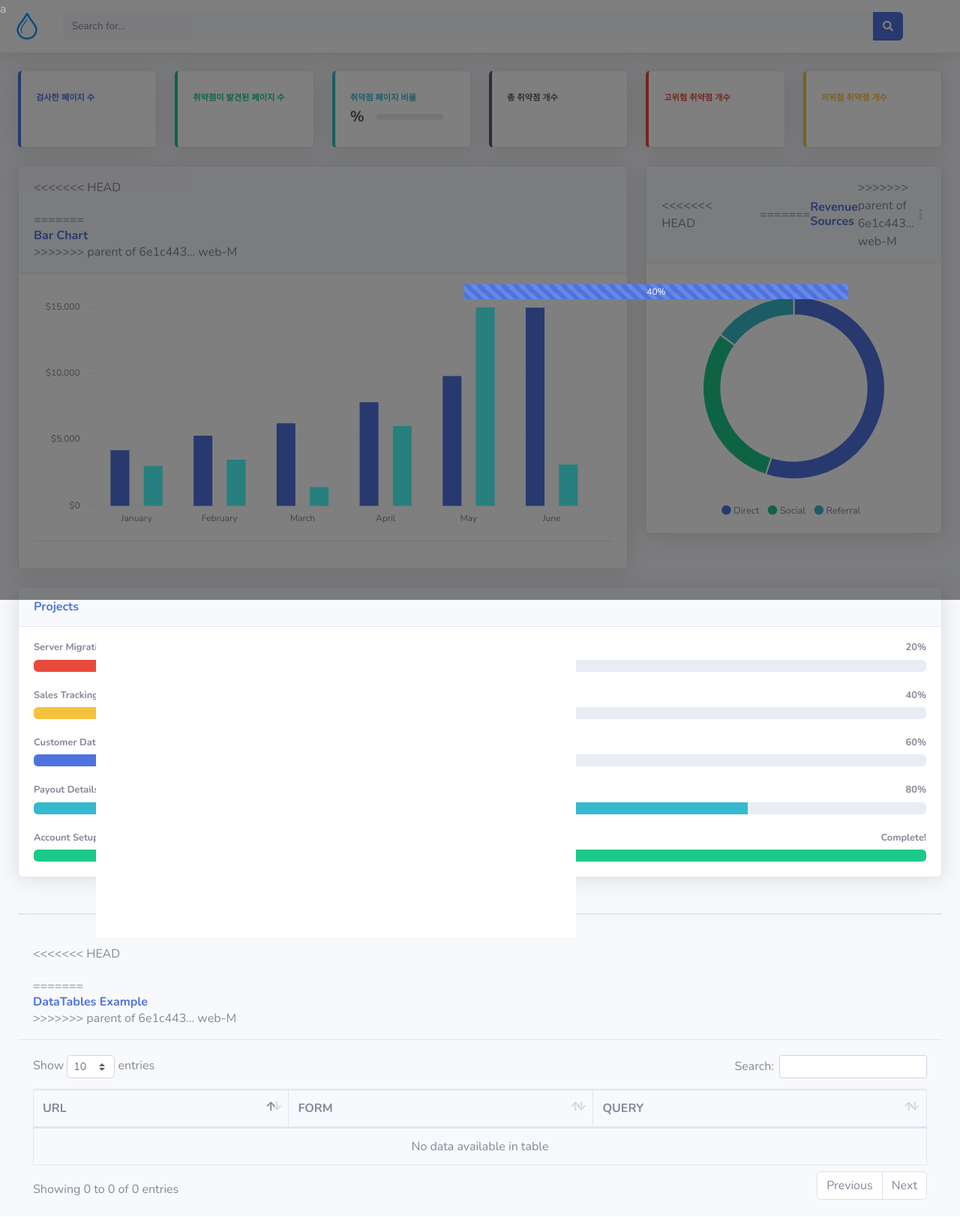
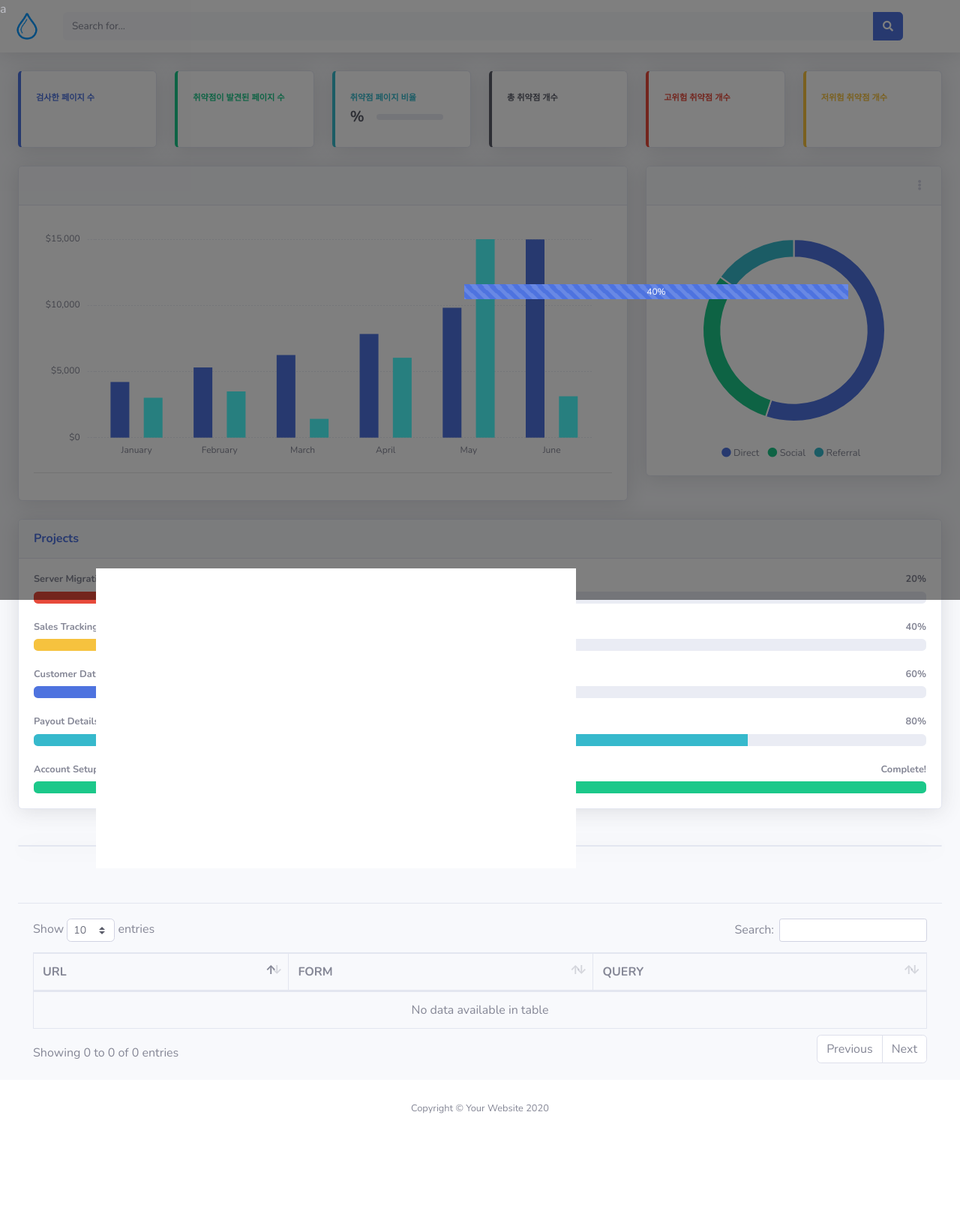
Before and after one commit to DragonCompass/SQL-Compass, a PHP site: page /result.php in a window 1280 px wide. Shown: the top 1623 px of the page at 75% size. After the commit the page ends 1485 px from the top, so only its background shows below. Run offline with PHP 8.4, Linux system fonts and the light colour scheme; data that the repository does not hold is empty.

Commit message:
Revert "Update result.php"
This reverts commit 0b12b6ecb0874ae02f3793f33529a640ccbf39dd.

```diff
--- a/web/result.php
+++ b/web/result.php
@@ -456,11 +456,7 @@
                         <div class="col-xl-8 col-lg-7">
                             <div class="card shadow mb-4">
                                 <div class="card-header py-3">
-<<<<<<< HEAD
                                     <h6 class="m-0 font-weight-bold text-light">Bar Chart</h6>
-=======
-                                    <h6 class="m-0 font-weight-bold text-primary">Bar Chart</h6>
->>>>>>> parent of 6e1c443... web-M
                                 </div>
                                 <div class="card-body">
                                     <div class="chart-bar"><div class="chartjs-size-monitor"><div class="chartjs-size-monitor-expand"><div class=""></div></div><div class="chartjs-size-monitor-shrink"><div class=""></div></div></div><div class="chartjs-size-monitor"><div class="chartjs-size-monitor-expand"><div class=""></div></div><div class="chartjs-size-monitor-shrink"><div class=""></div></div></div>
@@ -478,11 +474,7 @@
                                 <!-- Card Header - Dropdown -->
                                 <div
                                     class="card-header py-3 d-flex flex-row align-items-center justify-content-between">
-<<<<<<< HEAD
                                     <h6 class="m-0 font-weight-bold text-light">Revenue Sources</h6>
-=======
-                                    <h6 class="m-0 font-weight-bold text-primary">Revenue Sources</h6>
->>>>>>> parent of 6e1c443... web-M
                                     <div class="dropdown no-arrow">
                                         <a class="dropdown-toggle" href="#" role="button" id="dropdownMenuLink"
                                             data-toggle="dropdown" aria-haspopup="true" aria-expanded="false">
@@ -638,11 +630,7 @@
                     <!-- DataTales Example -->
                     <div class="card shadow mb-4"></div>
                     <div class="card-header py-3">
-<<<<<<< HEAD
                         <h6 class="m-0 font-weight-bold text-light">DataTables Example</h6>
-=======
-                        <h6 class="m-0 font-weight-bold text-primary">DataTables Example</h6>
->>>>>>> parent of 6e1c443... web-M
                     </div>
                     <div class="card-body">
                         <div class="table-responsive">
```
